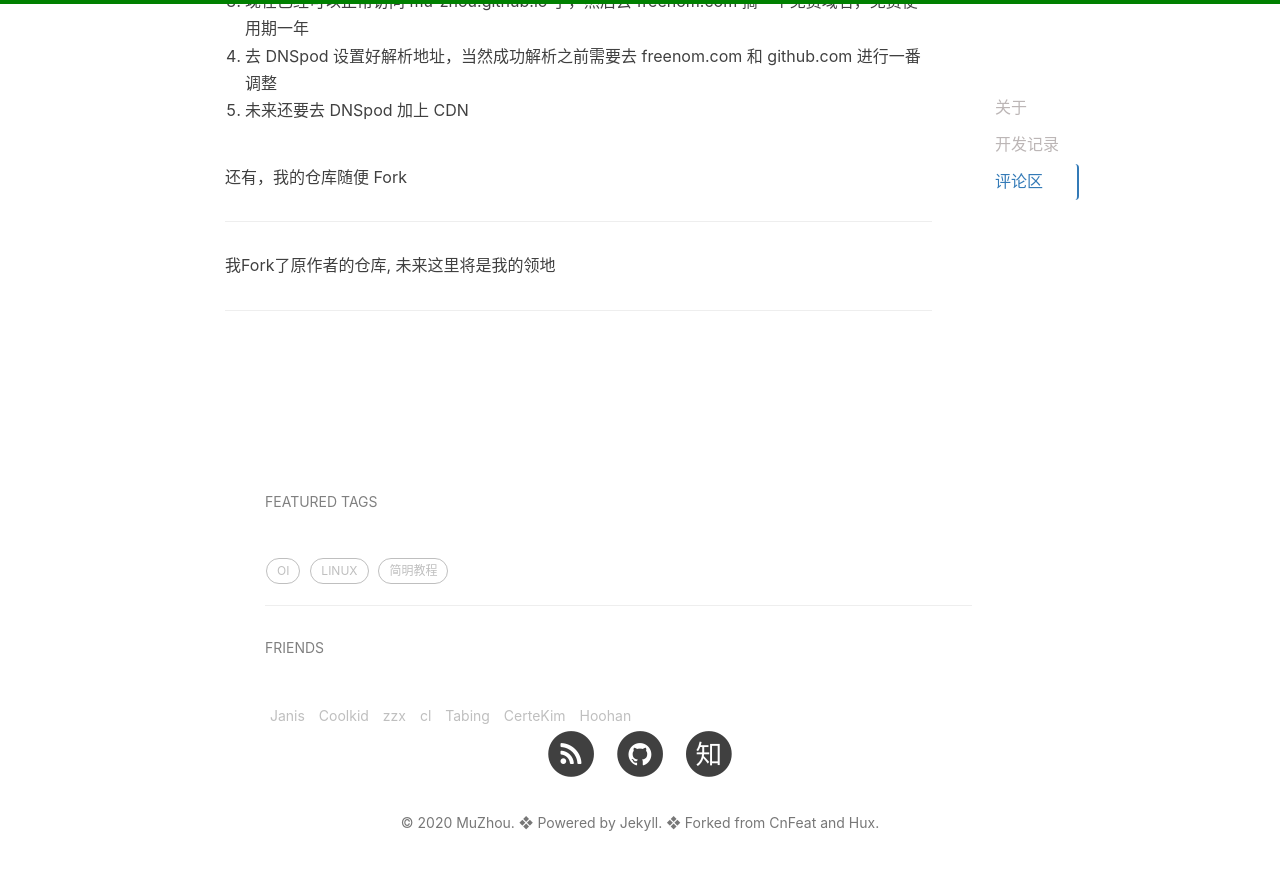
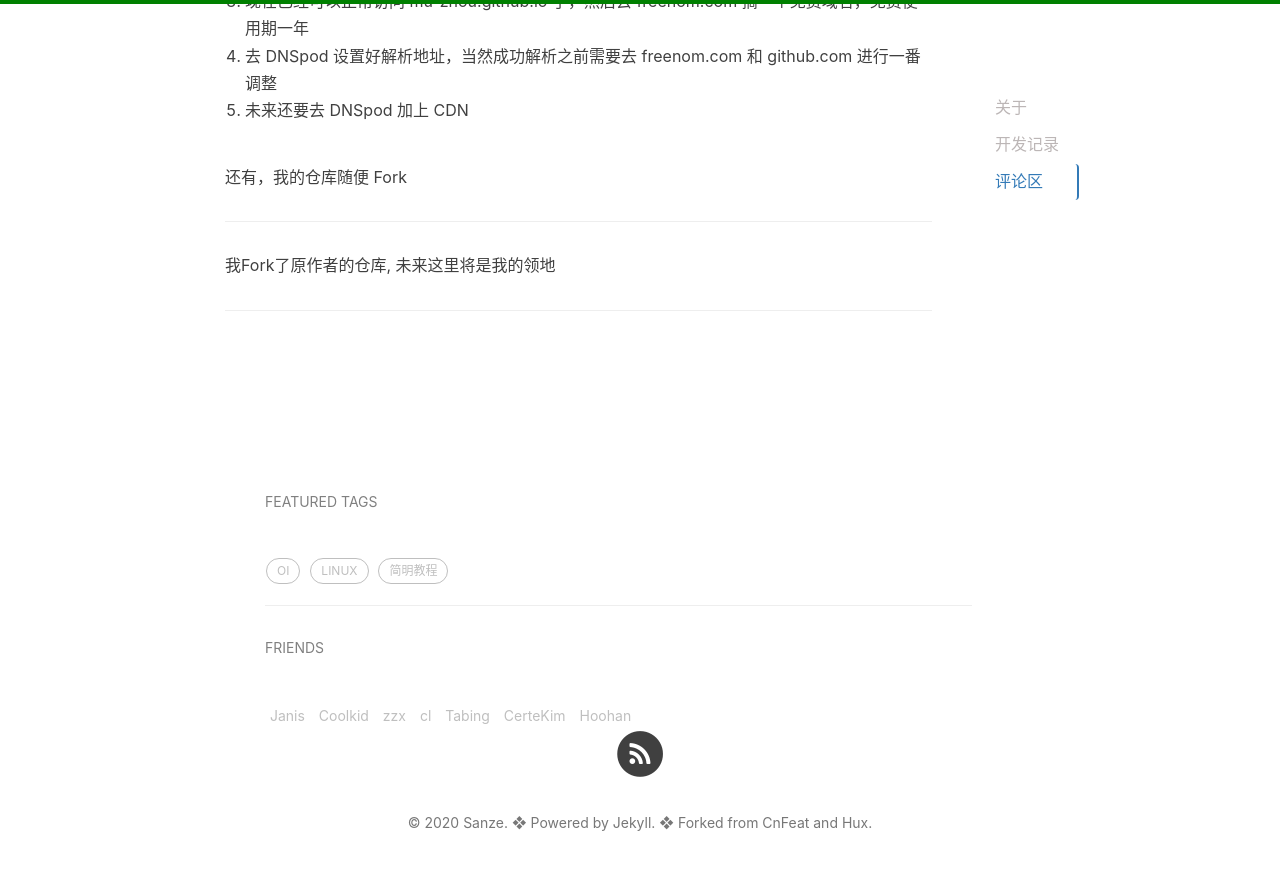
Before and after one commit to sanzewolves/OLD2.muzhou233.github.io, a Jekyll site: the page built from about.md, in a window 1280 px wide and 900 px high, scrolled down 5405 px. Shown: the top 870 px of the window. Built offline with Jekyll 4.4.1, drawn with Linux system fonts in a browser that asks for light colours; nearby versions of some CDN libraries; comment, search, counter and statistics services are not loaded; some of the changed lines change nothing that is shown; some of the changed text lies outside the part shown.

Commit message:
Update _config.yml

```diff
--- a/_config.yml
+++ b/_config.yml
@@ -18,28 +18,26 @@
 # You can create any custom variable you would like, and they will be accessible
 # in the templates via {{ site.myvariable }}.
 
-title: MuZhou Blog
-email: muzhou233@outlook.com
+title: Sanze Blog
+email: 1502580471@qq.com
 header-img: 'img/headfigure/index.jpg'
 description: >- # this means to ignore newlines until "baseurl:"
-    Write an awesome description for your new site here. You can edit this
-    line in _config.yml. It will appear in your document head meta (for
-    Google search results) and in your feed.xml site description.
-keyword: 'MuZhou, MuZhou Blog, OIer, noip'
+    我害怕孤独曾妄想从他手中逃离，或许我是騃童钝夫，但它却让我遇见了不可或缺的你。
+
 baseurl: '' # the subpath of your site, e.g. /blog
 url: 'https://mosarin.tech' # the base hostname & protocol for your site, e.g. http://example.com
 tags-preview: true
 
 # About/contact
 owner:
-    name: 'MuZhou'
-    email: MuZhou233@outlook.com
+    name: 'Sanze'
+    email: 1502580471@qq.com
     bio: ''
 
 # Data
 gavatar:
 favicon: favicon.ico
-musicID: 26201959
+musicID: 489289058
 
 qrcode:
     imagePath: /img/mz-zero.png
@@ -47,10 +45,10 @@
 
 douban_username:
 twitter_username:
-github_username: muzhou233
+github_username:
 facebook_username:
 weibo_username:
-zhihu_username: muzhou233
+zhihu_username: #必须英文吗
 
 gitalk:
     clientID: 497be462d2fb3ee352ff
@@ -86,7 +84,7 @@
     - README.md
 
 # http://en.wikipedia.org/wiki/List_of_tz_database_time_zones
-timezone: Asia/Shanghai
+timezone: Asia/Hefei
 
 # Defaults for posts
 defaults:
@@ -95,7 +93,7 @@
           type: 'posts'
       values:
           layout: 'post'
-          author: 'MuZhou'
+          author: 'Sanze'
           header-img: 'img/green.jpg' # We don't want posts without a header image, that whould mean white on white
     - scope:
           path: 'public'
```
